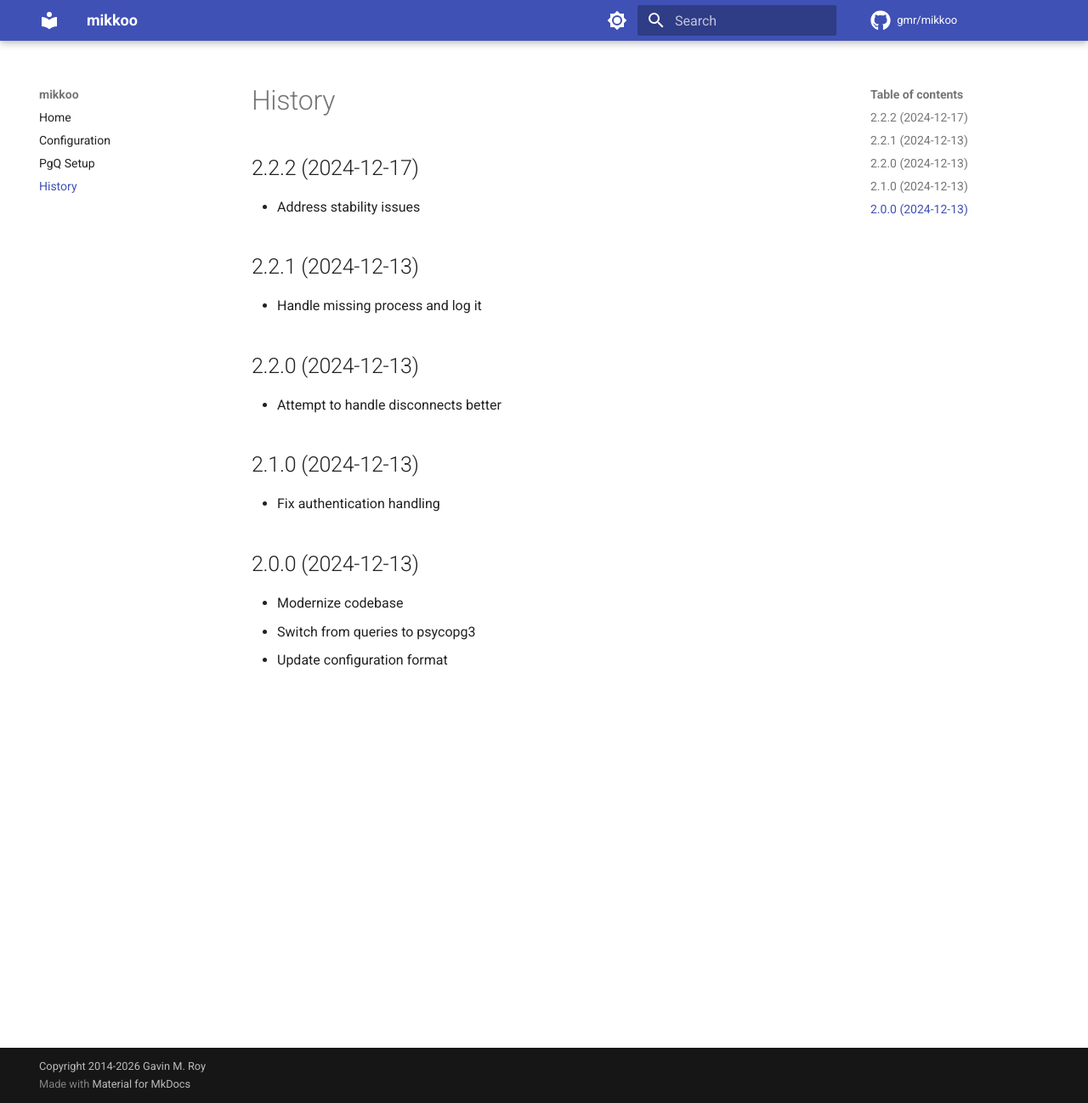
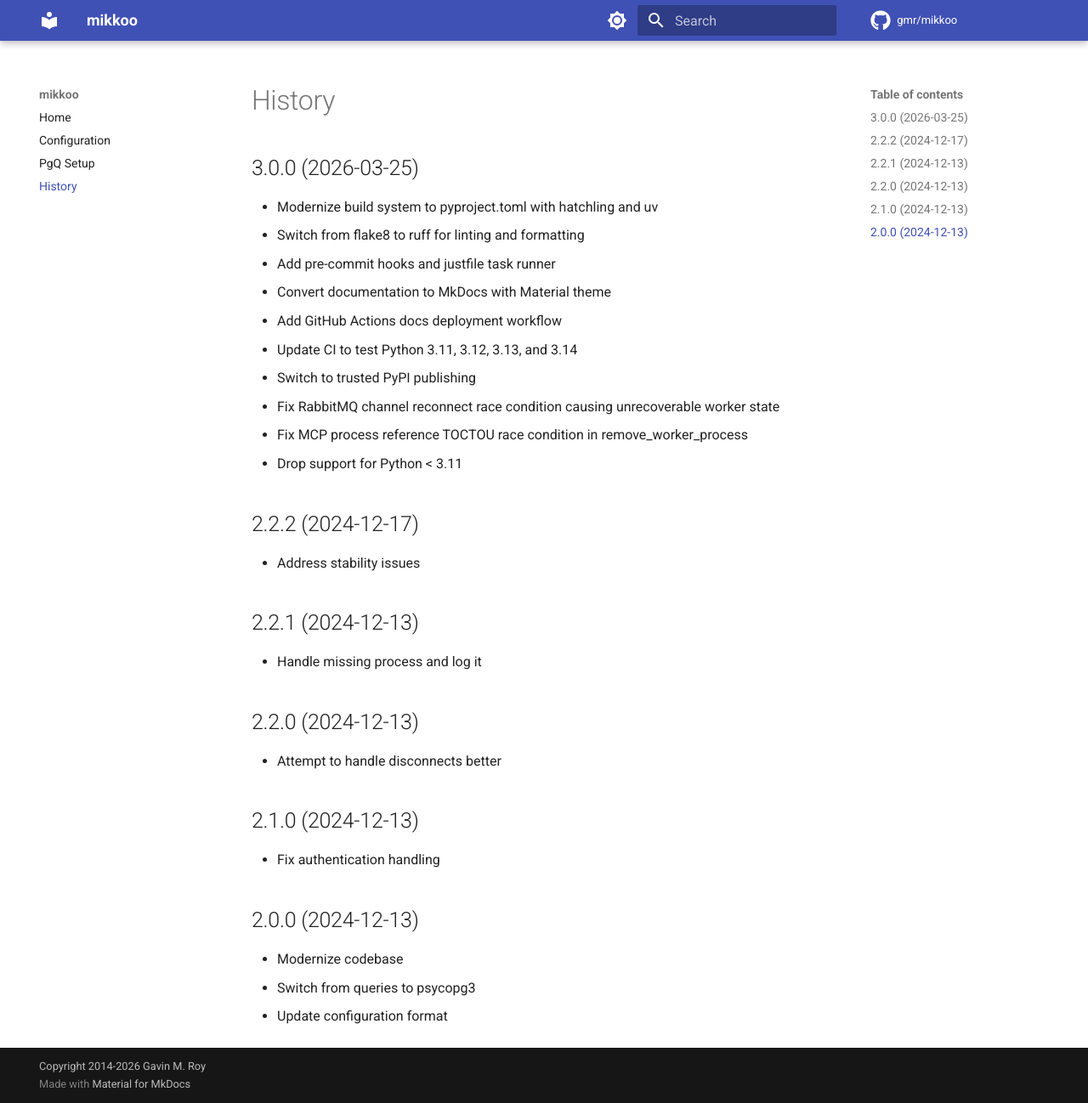
Before and after one commit to gmr/mikkoo, an MkDocs documentation site: the page built from docs/history.md, in a window 1280 px wide and 1298 px high. Shown: the whole window at 85% size. Built offline with MkDocs 1.6.1 and Material for MkDocs 9.7.7, drawn with Linux system fonts in a browser that asks for light colours; comment, search, counter and statistics services are not loaded.

Commit message:
Bump version to 3.0.0
Co-Authored-By: Claude Opus 4.6 (1M context) <noreply@anthropic.com>

```diff
--- a/docs/history.md
+++ b/docs/history.md
@@ -1,4 +1,17 @@
 # History
+
+## 3.0.0 (2026-03-25)
+
+- Modernize build system to pyproject.toml with hatchling and uv
+- Switch from flake8 to ruff for linting and formatting
+- Add pre-commit hooks and justfile task runner
+- Convert documentation to MkDocs with Material theme
+- Add GitHub Actions docs deployment workflow
+- Update CI to test Python 3.11, 3.12, 3.13, and 3.14
+- Switch to trusted PyPI publishing
+- Fix RabbitMQ channel reconnect race condition causing unrecoverable worker state
+- Fix MCP process reference TOCTOU race condition in remove_worker_process
+- Drop support for Python < 3.11
 
 ## 2.2.2 (2024-12-17)
 
--- a/pyproject.toml
+++ b/pyproject.toml
@@ -4,7 +4,7 @@ build-backend = "hatchling.build"
 
 [project]
 name = "mikkoo"
-version = "2.2.2"
+version = "3.0.0"
 description = "Mikkoo is a PgQ to RabbitMQ Relay"
 readme = "README.md"
 requires-python = ">=3.11"
```
